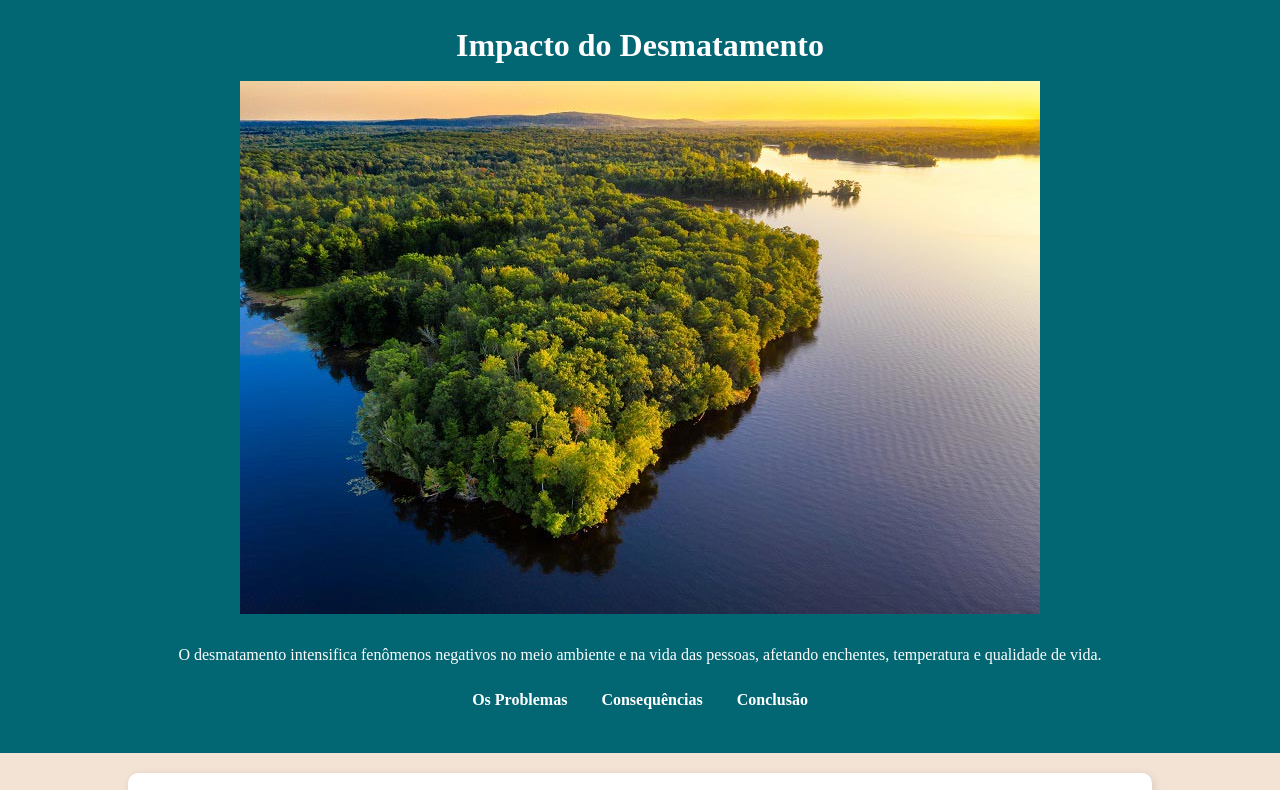
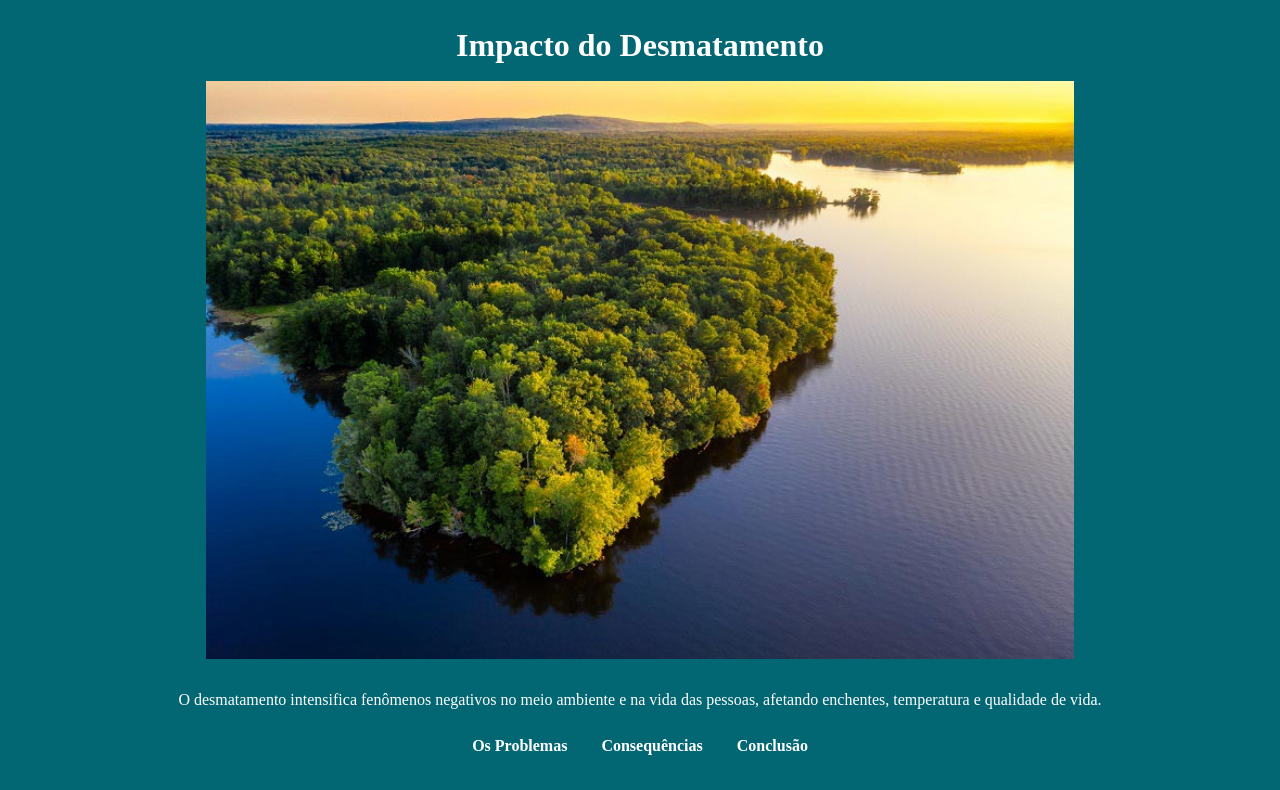
Before and after one commit to caiobm-1A/ProjetoAgrinho2025n7, a plain HTML site: page index.html in a window 1280 px wide. Shown: the top 790 px of the page. Drawn offline with Linux system fonts and the light colour scheme; a web font is replaced by a local one.

Commit message:
img size readjustment

```diff
--- a/index.html
+++ b/index.html
@@ -9,7 +9,7 @@
 <body>
     <header>
         <h1>Impacto do Desmatamento</h1>
-        <img src="img/floresta_amazonica.jpg" alt="Foto da Floresta Amazônica, um lugar com muitas árvores e mata nativa preservada.">
+        <img src="img/floresta_amazonica.jpg" alt="Foto da Floresta Amazônica, um lugar com muitas árvores e mata nativa preservada." style="width: 70%;height:70%">
         <p>O desmatamento intensifica fenômenos negativos no meio ambiente e na vida das pessoas, afetando enchentes, temperatura e qualidade de vida.</p>
         <nav>
             <ul>
```
